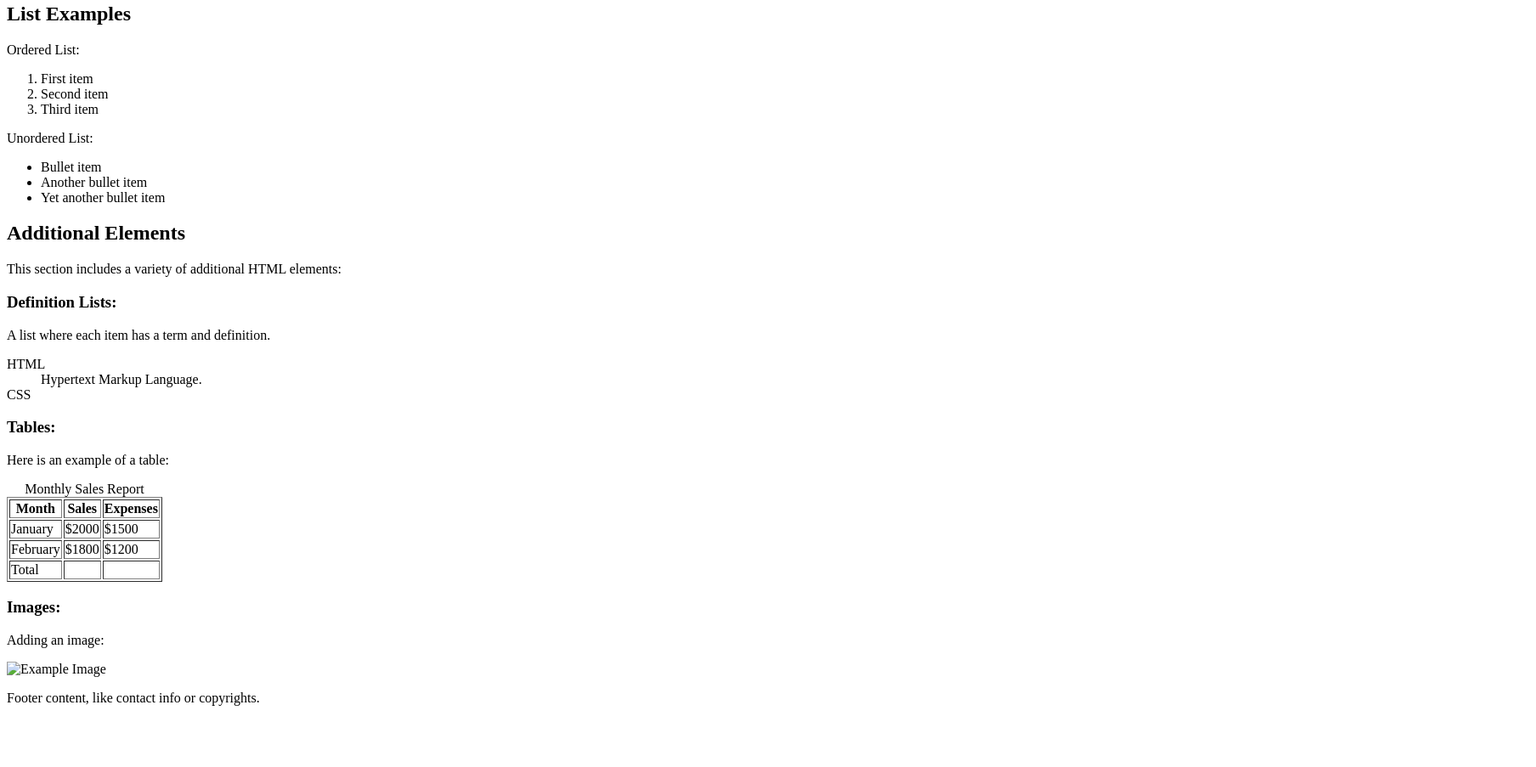
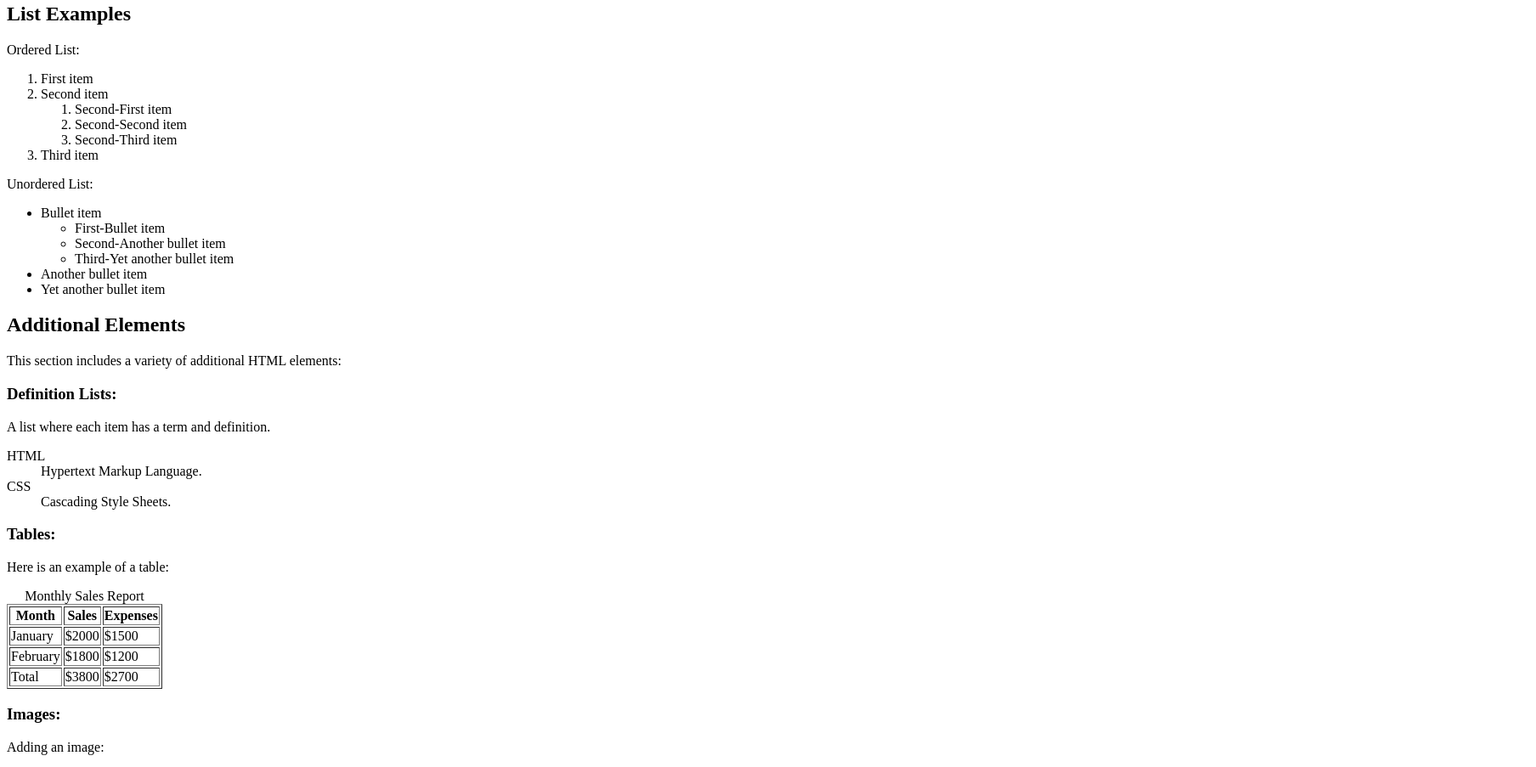
Before and after one commit to brikhi2027/Lab2, a plain HTML site: page news.html in a window 1280 px wide. Shown: the part 338-1241 px from the top of the page at 85% size, 1808 px wide, since content can reach past the window. Before the commit the page ends 1185 px from the top, so only its background shows below. Drawn offline with Linux system fonts and the light colour scheme.

Commit message:
fixing issues in HTML file

```diff
--- a/news.html
+++ b/news.html
@@ -12,6 +12,13 @@ Description : A simple HTML file.
 <head>
     <title>Comprehensive HTML Page</title>
 	<!--Copy and paste remaining tags of the head section from images.html file.-->
+    <title > Image Demonstration </title>
+    <title > Image Demonstration </title>
+        <meta charset =" UTF -8">
+    <meta name =" description " content =" An HTML example with img tags">
+    <meta name =" keywords " content =" HTML , Web Development , Example ,img ">
+    <meta name =" author " content =" Anastasia Zaharia, Bhavna Rikhi ">
+    <link rel =" shortcut icon " href ="favicon.ico" type =" image /x - icon">
 </head>
 <body>
 
@@ -31,7 +38,7 @@ Description : A simple HTML file.
         <article>
             <h2>Article Title</h2>
 
-			<p>This is a paragraph in an article section. It demonstrates text formatting, like bold, italic, and marked text.</p>
+			<p>This is a paragraph in an article section. It demonstrates text formatting, like <b>bold</b>, <i>italic</i>, and <mark>marked text</mark>.</p>
 			<!-- To emphasize specific words in the paragraph, apply appropriate HTML tags:
 			<strong> or <b> for bold text,
 			<em> or <i> for italic text, and
@@ -53,12 +60,22 @@ Description : A simple HTML file.
             <li>First item</li>
             <li>Second item</li>
 			<!--Make a sub-ordered list here-->
+            <ol>
+                <li>Second-First item</li>
+                <li>Second-Second item</li>
+                <li>Second-Third item</li>
+            </ol>
             <li>Third item</li>
         </ol>
         <p>Unordered List:</p>
         <ul>
             <li>Bullet item</li>
 			<!--Make a sub-unordered list here-->
+            <ul>
+                <li>First-Bullet item</li>
+                <li>Second-Another bullet item</li>
+                <li>Third-Yet another bullet item</li>
+            </ul>
             <li>Another bullet item</li>
             <li>Yet another bullet item</li>
         </ul>
@@ -74,7 +91,7 @@ Description : A simple HTML file.
             <dt>HTML</dt>
             <dd>Hypertext Markup Language.</dd>
 			<dt>CSS</dt>
-            <dd><!--Add CSS definition here--></dd>
+            <dd>Cascading Style Sheets.<!--Add CSS definition here--></dd>
         </dl>
 
 
@@ -104,19 +121,21 @@ Description : A simple HTML file.
 			<tfoot>
 				<tr>
 					<td>Total</td>
-					<td><!--Put column total here--></td>
-					<td><!--Put column total here--></td>
+					<td>$3800<!--Put column total here--></td>
+					<td>$2700<!--Put column total here--></td>
 				</tr>
 			</tfoot>
         </table>
 
 		<h3>Images:</h3>
         <p>Adding an image:</p>
-        <img src="example.jpg" alt="Example Image"> <!--Fix addressing issue-->
+        <img src="images/example.jpg" alt="Example Image"> <!--Fix addressing issue-->
     </section>
 
     <footer>
-        <p>Footer content, like contact info or copyrights.</p>
+       <!-- <p>Footer content, like contact info or copyrights.</p>-->
+       <p>Copy right Anastasia Zaharia & Bhavna Rikhi</p>
+
 		<!--Comment out the above p tag and add a new p tag under this comment.
 			The new p tag must contain {Copy right + your names}.-->
     </footer>
```
